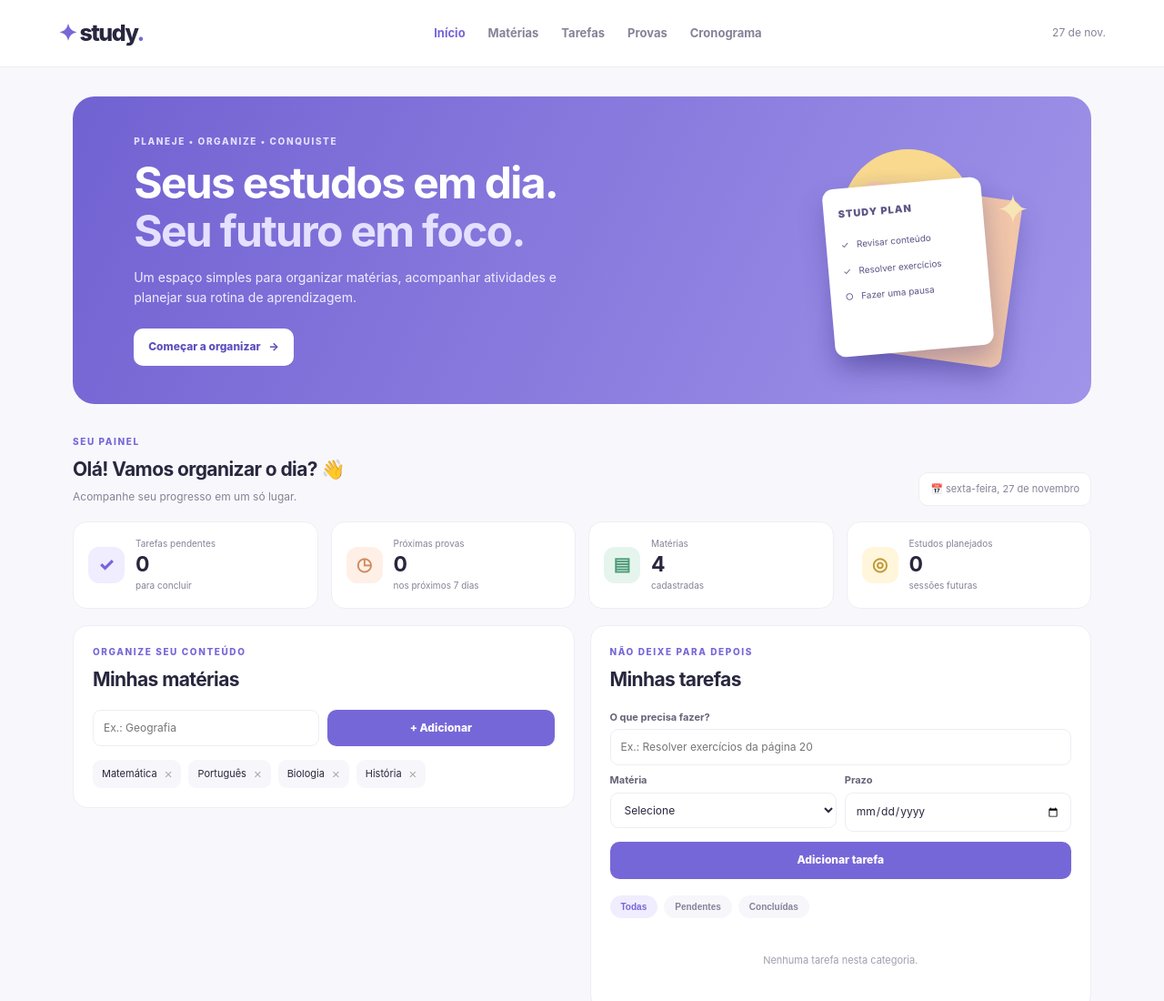
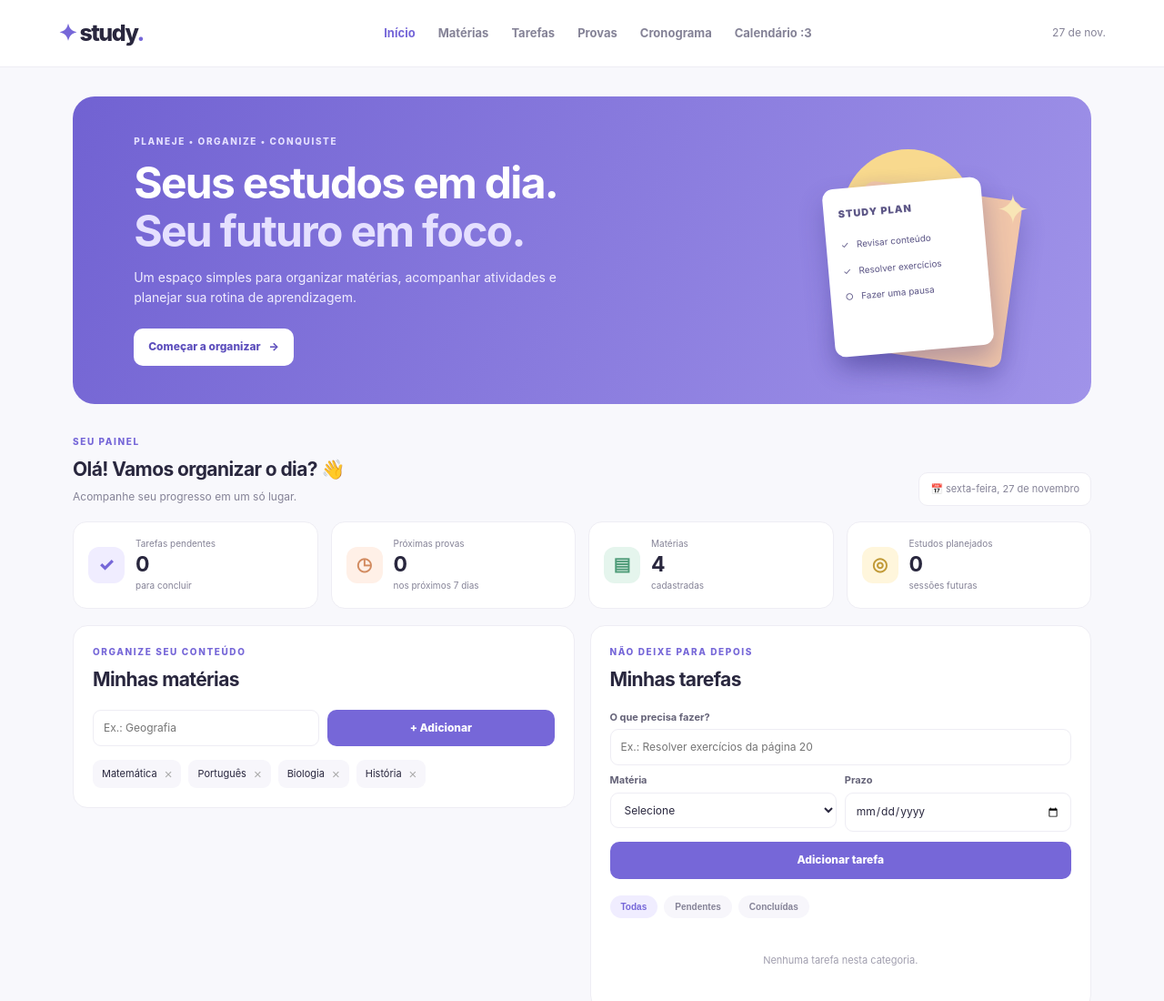
Before and after one commit to tamiresdev1-maker/Study, a plain HTML site: page index.html in a window 1280 px wide. Shown: the top 1100 px of the page at 91% size. Drawn offline with Linux system fonts and the light colour scheme.

Commit message:
Update index.html

```diff
--- a/index.html
+++ b/index.html
@@ -20,6 +20,7 @@
       <a class="nav-link" href="#tarefas">Tarefas</a>
       <a class="nav-link" href="#provas">Provas</a>
       <a class="nav-link" href="#cronograma">Cronograma</a>
+      <a class="nav-link" href="#cronograma">Calendário :3</a>
     </nav>
     <span class="today" id="todayLabel"></span>
   </header>
```
